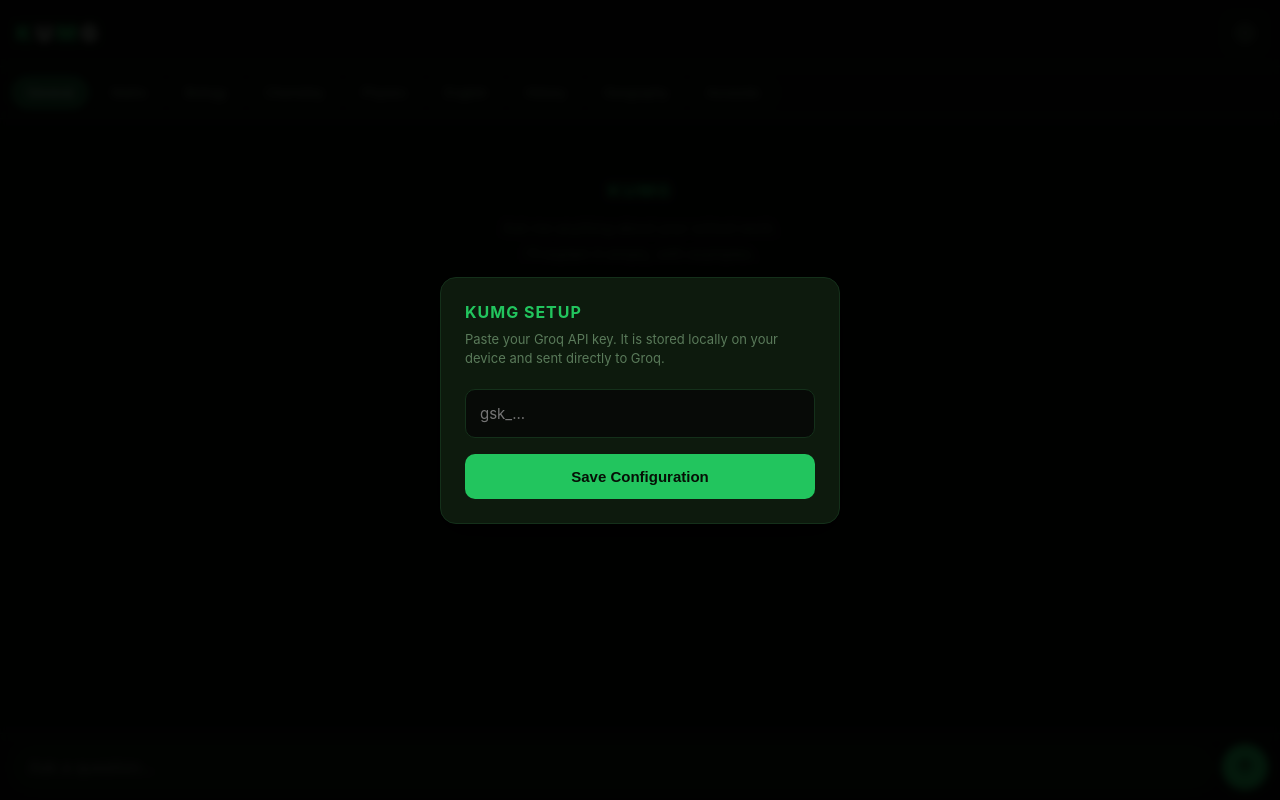
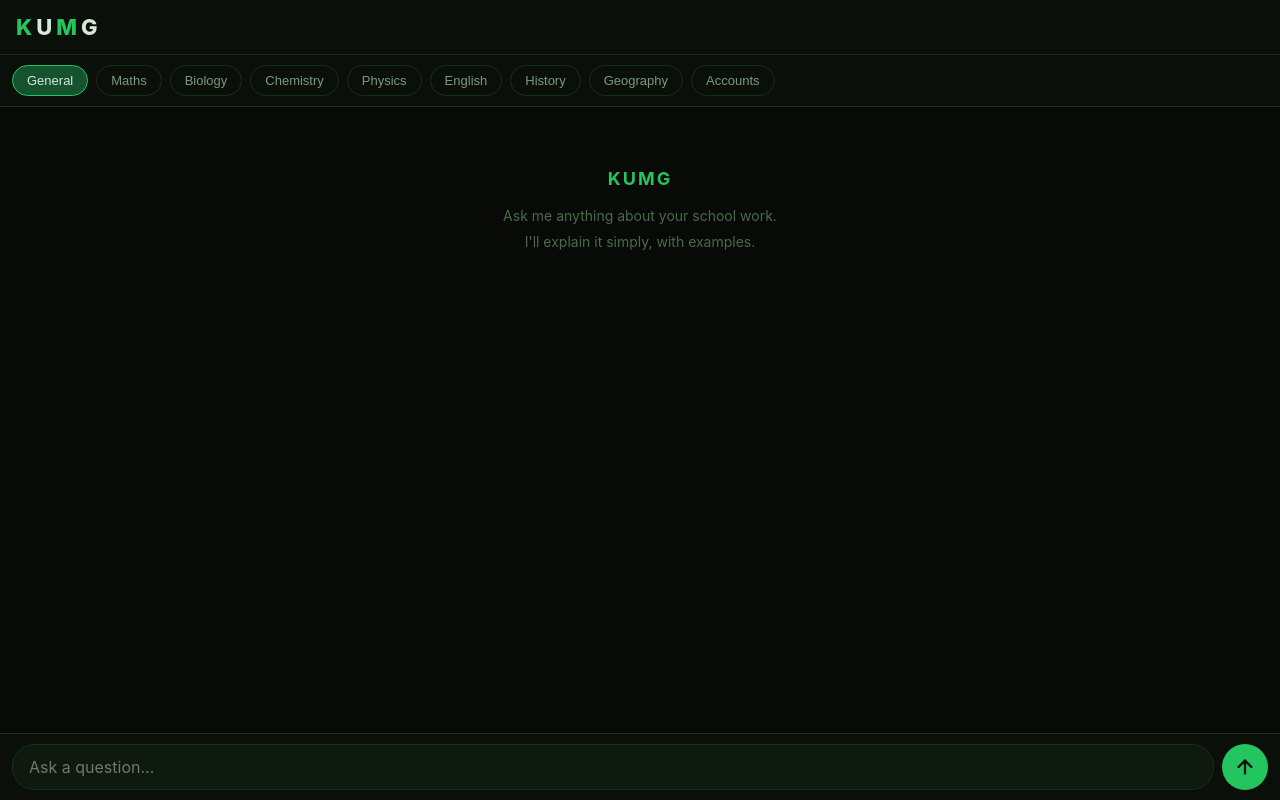
Before and after one commit to kumgtourryl-collab/KUMG-App, a plain HTML site: page index.html in a window 1280 px wide. Drawn offline with Linux system fonts and the light colour scheme.

Commit message:
Update index.html

```diff
--- a/index.html
+++ b/index.html
@@ -33,18 +33,6 @@
     color: #22c55e;
   }
   .logo span { color: #d6e8d6; }
-  #settingsBtn {
-    background: none;
-    border: 1px solid #14301a;
-    border-radius: 8px;
-    width: 38px;
-    height: 38px;
-    display: flex;
-    align-items: center;
-    justify-content: center;
-    padding: 0;
-    cursor: pointer;
-  }
   #subjects {
     display: flex;
     gap: 8px;
@@ -151,68 +139,14 @@
     transition: background 0.2s ease;
   }
   #sendBtn:disabled { background: #14532d; color: #3a5a3a; cursor: not-allowed; }
-  .spinner {
-    animation: spin 1s linear infinite;
-  }
+  .spinner { animation: spin 1s linear infinite; }
   @keyframes spin { 100% { transform: rotate(360deg); } }
-  #modal {
-    position: fixed; inset: 0;
-    background: rgba(0,0,0,.88);
-    display: none;
-    align-items: center;
-    justify-content: center;
-    padding: 20px;
-    z-index: 10;
-    backdrop-filter: blur(4px);
-  }
-  #modal.show { display: flex; }
-  .card {
-    background: #0d1a0d;
-    border: 1px solid #14301a;
-    border-radius: 16px;
-    padding: 24px;
-    width: 100%;
-    max-width: 400px;
-    box-shadow: 0 10px 30px rgba(0,0,0,0.5);
-  }
-  .card h2 { margin: 0 0 8px; color: #22c55e; font-size: 16px; letter-spacing: 1px; text-transform: uppercase; }
-  .card p { color: #5a7a5a; font-size: 13px; margin: 0 0 20px; line-height: 1.5; }
-  .card input {
-    width: 100%;
-    background: #070a07;
-    border: 1px solid #14301a;
-    border-radius: 10px;
-    padding: 14px;
-    color: #d6e8d6;
-    font-size: 15px;
-    margin-bottom: 16px;
-    outline: none;
-    font-family: inherit;
-  }
-  .card input:focus { border-color: #22c55e; }
-  .card button {
-    width: 100%;
-    padding: 14px;
-    border-radius: 10px;
-    border: none;
-    background: #22c55e;
-    color: #061006;
-    font-weight: 700;
-    font-size: 15px;
-    cursor: pointer;
-  }
 </style>
 </head>
 <body>
 
 <header>
   <div class="logo">K<span>U</span>M<span>G</span></div>
-  <button id="settingsBtn" aria-label="Settings">
-    <svg width="20" height="20" viewBox="0 0 24 24" fill="none" stroke="#5a7a5a" stroke-width="2" stroke-linecap="round" stroke-linejoin="round">
-      <circle cx="12" cy="12" r="3"></circle>
-      <path d="M19.4 15a1.65 1.65 0 0 0 .33 1.82l.06.06a2 2 0 0 1 0 2.83 2 2 0 0 1-2.83 0l-.06-.06a1.65 1.65 0 0 0-1.82-.33 1.65 1.65 0 0 0-1 1.51V21a2 2 0 0 1-2 2 2 2 0 0 1-2-2v-.09A1.65 1.65 0 0 0 9 19.4a1.65 1.65 0 0 0-1.82.33l-.06.06a2 2 0 0 1-2.83 0 2 2 0 0 1 0-2.83l.06-.06a1.65 1.65 0 0 0 .33-1.82 1.65 1.65 0 0 0-1.51-1H3a2 2 0 0 1-2-2 2 2 0 0 1 2-2h.09A1.65 1.65 0 0 0 4.6 9a1.65 1.65 0 0 0-.33-1.82l-.06-.06a2 2 0 0 1 0-2.83 2 2 0 0 1 2.83 0l.06.06a1.65 1.65 0 0 0 1.82.33H9a1.65 1.65 0 0 0 1-1.51V3a2 2 0 0 1 2-2 2 2 0 0 1 2 2v.09a1.65 1.65 0 0 0 1 1.51 1.65 1.65 0 0 0 1.82-.33l.06-.06a2 2 0 0 1 2.83 0 2 2 0 0 1 0 2.83l-.06.06a1.65 1.65 0 0 0-.33 1.82V9a1.65 1.65 0 0 0 1.51 1H21a2 2 0 0 1 2 2 2 2 0 0 1-2 2h-.09a1.65 1.65 0 0 0-1.51 1z"></path>
-    </svg>
-  </button>
 </header>
 
 <div id="subjects"></div>
@@ -235,28 +169,19 @@
   </button>
 </div>
 
-<div id="modal">
-  <div class="card">
-    <h2>KUMG Setup</h2>
-    <p>Paste your Groq API key. It is stored locally on your device and sent directly to Groq.</p>
-    <input id="keyInput" type="password" placeholder="gsk_...">
-    <button id="saveKey">Save Configuration</button>
-  </div>
-</div>
+<script>
+// ⚠️ REPLACE THIS WITH YOUR ACTUAL RENDER URL
+const BACKEND_URL = "https://kumg-backend.onrender.com";
 
-<script>
 const SUBJECTS = ["General", "Maths", "Biology", "Chemistry", "Physics", "English", "History", "Geography", "Accounts"];
 let subject = "General";
 let history = [];
-let apiKey = localStorage.getItem("kumg_key") || "";
 
 const chat = document.getElementById("chat");
 const questionEl = document.getElementById("question");
 const sendBtn = document.getElementById("sendBtn");
-const modal = document.getElementById("modal");
 const subjectsEl = document.getElementById("subjects");
 
-// Build subject chips
 SUBJECTS.forEach((s, i) => {
   const b = document.createElement("button");
   b.className = "chip" + (i === 0 ? " active" : "");
@@ -269,23 +194,6 @@ SUBJECTS.forEach((s, i) => {
   subjectsEl.appendChild(b);
 });
 
-// API key handling
-function checkKey() {
-  if (!apiKey) modal.classList.add("show");
-}
-document.getElementById("settingsBtn").onclick = () => modal.classList.add("show");
-document.getElementById("saveKey").onclick = () => {
-  const v = document.getElementById("keyInput").value.trim();
-  if (v.startsWith("gsk_")) {
-    apiKey = v;
-    localStorage.setItem("kumg_key", v);
-    modal.classList.remove("show");
-  } else {
-    alert("Invalid format. Groq API keys start with gsk_");
-  }
-};
-
-// Add message
 function addMsg(text, who) {
   const d = document.createElement("div");
   d.className = "msg " + who;
@@ -295,10 +203,9 @@ function addMsg(text, who) {
   return d;
 }
 
-// Send
 async function ask() {
   const q = questionEl.value.trim();
-  if (!q || !apiKey) { checkKey(); return; }
+  if (!q) return;
 
   addMsg(q, "user");
   questionEl.value = "";
@@ -307,41 +214,23 @@ async function ask() {
   const loader = addMsg("", "bot");
   loader.innerHTML = '<svg class="spinner" width="20" height="20" viewBox="0 0 24 24" fill="none" stroke="#22c55e" stroke-width="2" stroke-linecap="round"><path d="M12 2v4M12 18v4M4.93 4.93l2.83 2.83M16.24 16.24l2.83 2.83M2 12h4M18 12h4M4.93 19.07l2.83-2.83M16.24 7.76l2.83-2.83"></path></svg>';
 
-  const system = `You are KUMG, a professional study assistant for Zimbabwean secondary school students.
-Subject focus: ${subject}.
-Rules:
-- Explain clearly and simply, as if to a student.
-- Use short paragraphs and bullet points.
-- Give a worked example where useful.
-- End with 2 short practice questions.
-- If the question is not school-related, politely bring it back to studies.`;
-
   history.push({ role: "user", content: q });
 
   try {
-    const res = await fetch("https://api.groq.com/openai/v1/chat/completions", {
+    const res = await fetch(`${BACKEND_URL}/api/ask`, {
       method: "POST",
-      headers: {
-        "Content-Type": "application/json",
-        "Authorization": "Bearer " + apiKey
-      },
-      body: JSON.stringify({
-        model: "openai/gpt-oss-120b",
-        messages: [{ role: "system", content: system }, ...history.slice(-6)],
-        temperature: 0.6,
-        max_tokens: 900
-      })
+      headers: { "Content-Type": "application/json" },
+      body: JSON.stringify({ question: q, subject, history: history.slice(-6) })
     });
 
     const data = await res.json();
-    if (!res.ok) throw new Error(data.error?.message || "Request failed");
+    if (!res.ok) throw new Error(data.error || "Request failed");
 
-    const answer = data.choices[0].message.content;
-    loader.textContent = answer;
-    history.push({ role: "assistant", content: answer });
+    loader.textContent = data.answer;
+    history.push({ role: "assistant", content: data.answer });
 
   } catch (e) {
-    loader.textContent = "System Error: " + e.message + "\n\nVerify your API key and internet connection.";
+    loader.textContent = "System Error: " + e.message;
   }
 
   sendBtn.disabled = false;
@@ -350,8 +239,6 @@ Rules:
 
 sendBtn.onclick = ask;
 questionEl.addEventListener("keydown", e => { if (e.key === "Enter") ask(); });
-
-checkKey();
 </script>
 </body>
 </html>
```
